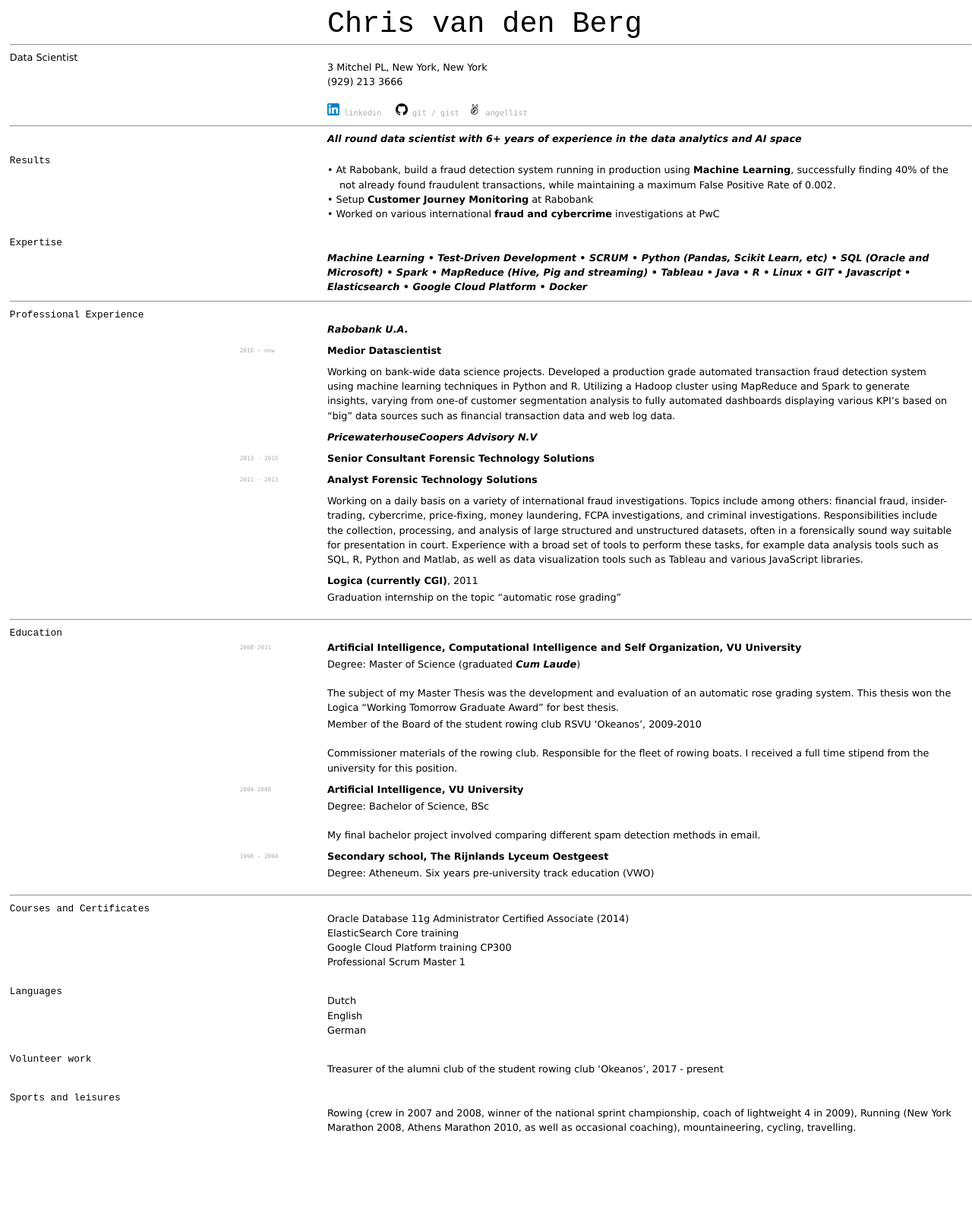
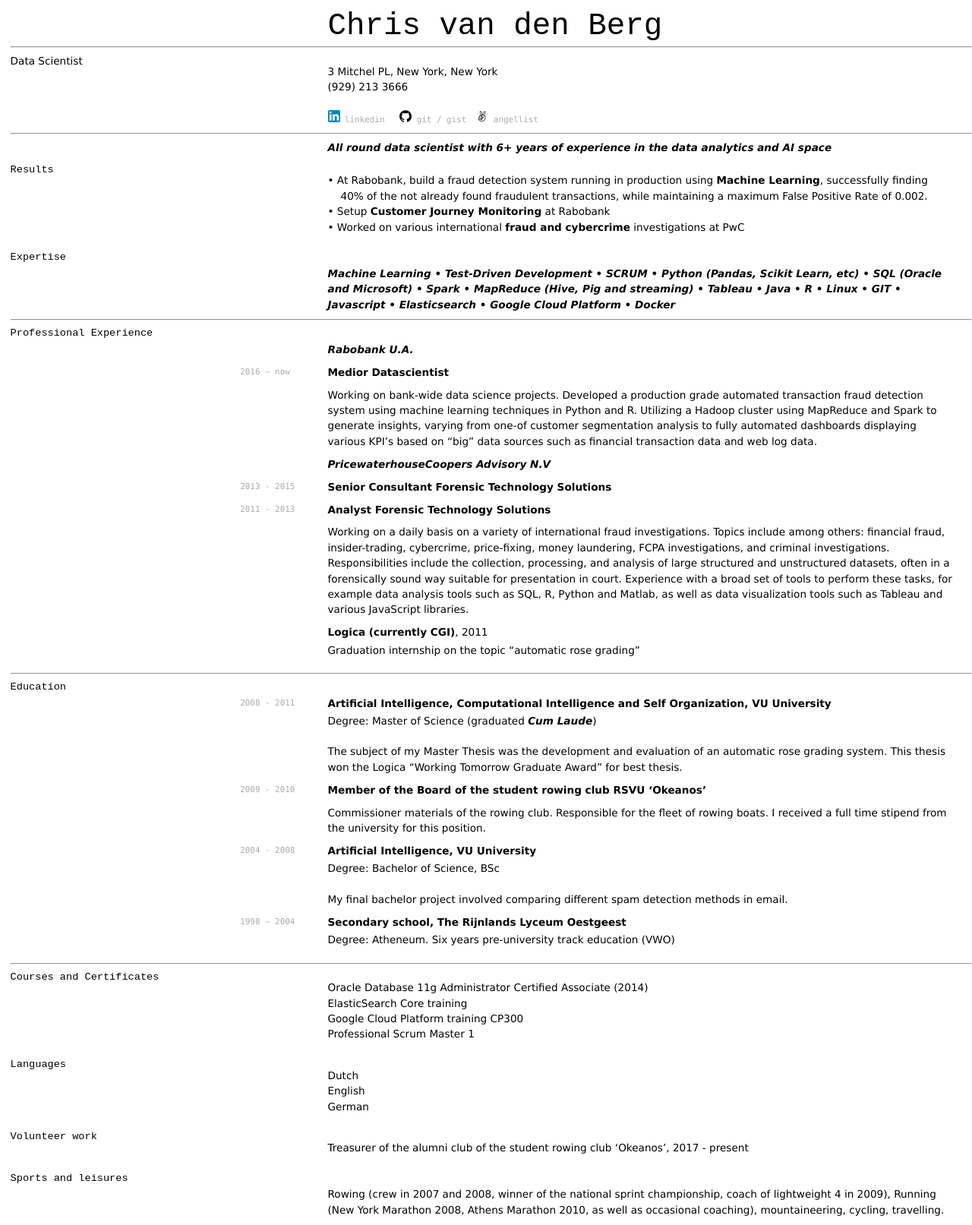
Before and after one commit to Bergvca/bergvca.github.io, a Jekyll site: the page built from index.md, in a window 1280 px wide. Shown: the whole page at 76% size. Built offline with Jekyll 4.4.1, drawn with Linux system fonts in a browser that asks for light colours; before the commit the page ends 1503 px from its top, so only the background shows below that.

Commit message:
css changes

```diff
--- a/index.md
+++ b/index.md
@@ -61,19 +61,19 @@ Matlab, as well as data visualization tools such as Tableau and various JavaScri
 
 ---
 #### Education
-`2008-2011` **Artificial Intelligence, Computational Intelligence and Self Organization, VU University**
+`2008 - 2011` **Artificial Intelligence, Computational Intelligence and Self Organization, VU University**
 *  Degree: Master of Science (graduated _Cum Laude_)
 
 The subject of my Master Thesis was the development and evaluation of an automatic rose grading system.
 This thesis won the Logica “Working Tomorrow Graduate Award” for best thesis.
 
-* Member of the Board of the student rowing club RSVU ‘Okeanos’, 2009-2010
+`2009 - 2010` **Member of the Board of the student rowing club RSVU ‘Okeanos’**
 
 Commissioner materials of the rowing club. Responsible for the fleet of rowing boats. I received a full time stipend
 from the university for this position.
 
 
-`2004-2008` **Artificial Intelligence, VU University**
+`2004 - 2008` **Artificial Intelligence, VU University**
 * Degree: Bachelor of Science, BSc
 
 My final bachelor project involved comparing different spam detection methods in email.
--- a/media/cv-print.css
+++ b/media/cv-print.css
@@ -53,42 +53,42 @@ table {
 
 body {
 	font: normal normal 400;
-	font-size: 10pt;
-	line-height: 1.35em;
+	font-size: 14pt;
+	line-height: 1.5em;
 	/*also written as...  font: normal normal 400 100%/1.5em;*/
 	font-family: Verdana,sans-serif;
-	/*margin-top: 1em;
-	margin-left: 1em;*/
+	margin-top: 1em;
+	margin-left: 1em;
 }
 
 p {
 	position: relative;
-	left: 28%;
-	margin-bottom: 0.2em;
+	left: 33%;
+	margin-bottom: 0.7em;
 	margin-right: 0;
-	width: 70%;
+	width: 65%;
 }
 
 code {
 	font: normal normal;
-	font-size: 60%;
+	font-size: 80%;
 	/*line-height: 1em;*/
 	font-family: Menlo,monospace,sans-serif;
-	color: #ccc;
+	color: #aaa;
 }
 
 p code {
 	position: absolute;
-	left: -11%;
+	left: -14%;
 }
 
 
 ul {
 	position: relative;
-	left: 28%;
+	left: 33%;
 	width: 65%;
-	margin-bottom: 1em;
-	/*margin-top: -0.5em;*/
+	margin-bottom: 1.5em;
+	margin-top: -0.5em;
 }
 
 /*uncomment to get dashes in the list*/
@@ -123,7 +123,7 @@ h1 {
 	font-size: 3em;
 	line-height: 1em;
 	position: relative;
-	left: 28%;
+	left: 33%;
 }
 
 h1+p {
@@ -135,30 +135,25 @@ h1+p {
 h2 {
 	font-size: 1.1em;
 	color: #a00;
-	margin-top: 2em;
+	margin-top: 3em;
 	position: relative;
-	top: 1.2em;
+	top: 1.4em;
 	text-align: right;
-	width: 18%;
-}
-
-h2+p {
-	margin-top: 2.5em;
+	width: 20%;
 }
 
 h3 {
 	font-size: 1em;
 	line-height: 2em;
-	color: #ccc;
 	position: relative;
-	top: 1.6em;
+	top: 1.7em;
 	text-align: right;
-	width: 18%;
+	width: 20%;
 }
 
 a {
 	color: inherit;
-	text-decoration:none
+	/*text-decoration:none*/
 }
 
 a:hover {
@@ -168,8 +163,8 @@ a:hover {
 #webaddress {
 	margin-top: 1em;
 	position: relative;
-	left: 28%;
-	color: #ccc;
+	left: 33%;
+	color: #aaa;
 	font-family: Menlo,monospace,sans-serif;
 	font-size: 80%;
 }
@@ -179,15 +174,21 @@ a:hover {
 }
 
 em {
-	font-style: normal;
-	color: #2d4e5e
+	font-weight: bold;
+	font-style: italic;
 }
 
 strong {
 	font-weight: bold;
 }
 
-#ghbutton {
+#address {
 	display: none;
-	visibility: hidden;
 }
+
+
+
+/*
+@media only screen and (max-width: 480px) {
+	make one column somehow...
+}*/
--- a/media/cv-screen.css
+++ b/media/cv-screen.css
@@ -53,7 +53,7 @@ table {
 
 body {
 	font: normal normal 400;
-	font-size: 80%;
+	font-size: 85%;
 	line-height: 1.5em;
 	/*also written as...  font: normal normal 400 100%/1.5em;*/
 	font-family: Verdana,sans-serif;
@@ -71,7 +71,7 @@ p {
 
 code {
 	font: normal normal;
-	font-size: 60%;
+	font-size: 80%;
 	/*line-height: 1em;*/
 	font-family: Menlo,monospace,sans-serif;
 	color: #aaa;
```
Also changed, not shown: 3 other files.
